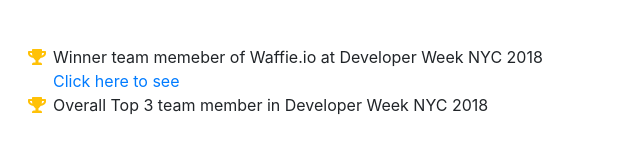
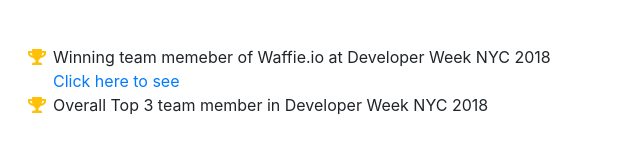
Before and after one commit to HangchaoChen/HangchaoChen.github.io, a website with bundled scripts: page index.html in a window 1280 px wide. Shown: the part 1964-2118 px from the top of the page, 307-947 px from the left. Built offline with nearby package versions, Linux system fonts and the light colour scheme; a web font is replaced by a local one.

Commit message:
Update
text update

```diff
--- a/index.html
+++ b/index.html
@@ -272,7 +272,7 @@
           <ul class="fa-ul mb-0">
             <li>
               <i class="fa-li fa fa-trophy text-warning"></i>
-              Winner team memeber of Waffie.io at Developer Week NYC 2018</li>
+              Winning team memeber of Waffie.io at Developer Week NYC 2018</li>
                  <a href="https://blog.waffle.io/hacking-waffle-io-at-developer-week-nyc-2018-5acc14868746">Click here to see</a>
             <li>
               <i class="fa-li fa fa-trophy text-warning"></i>
```
